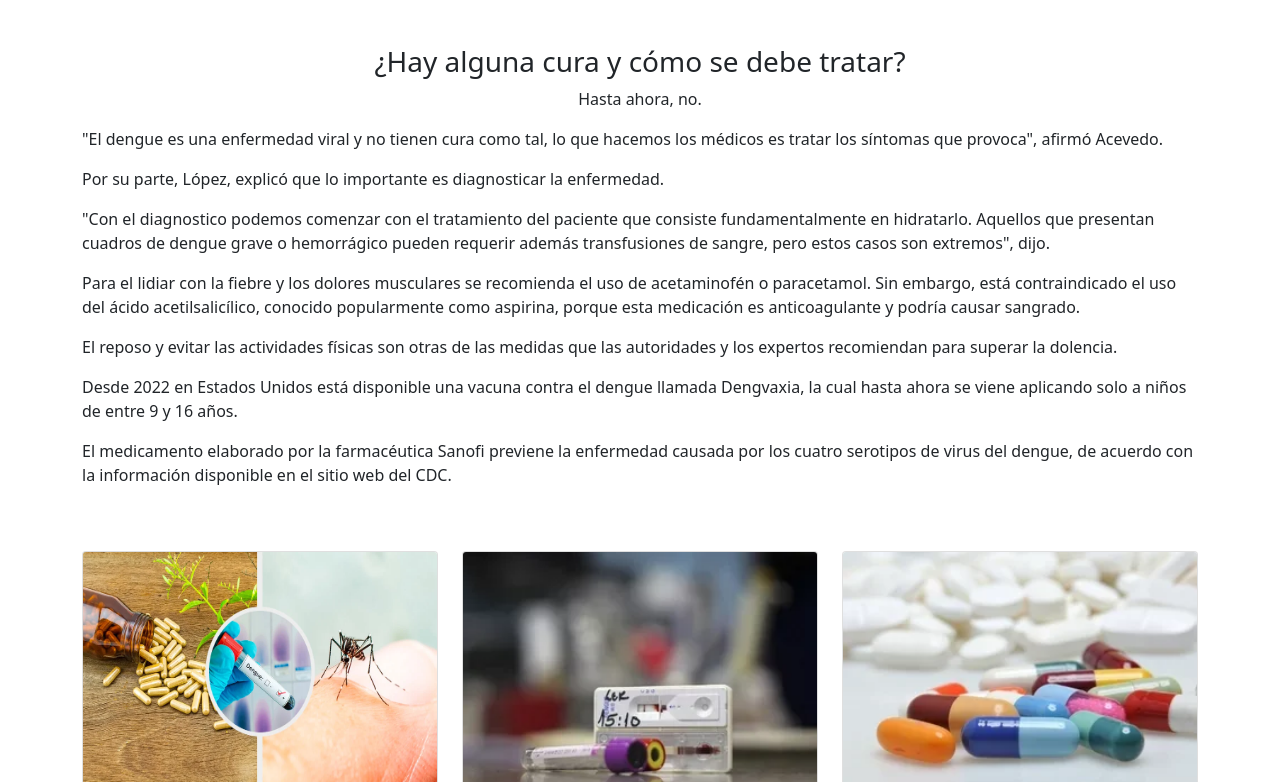
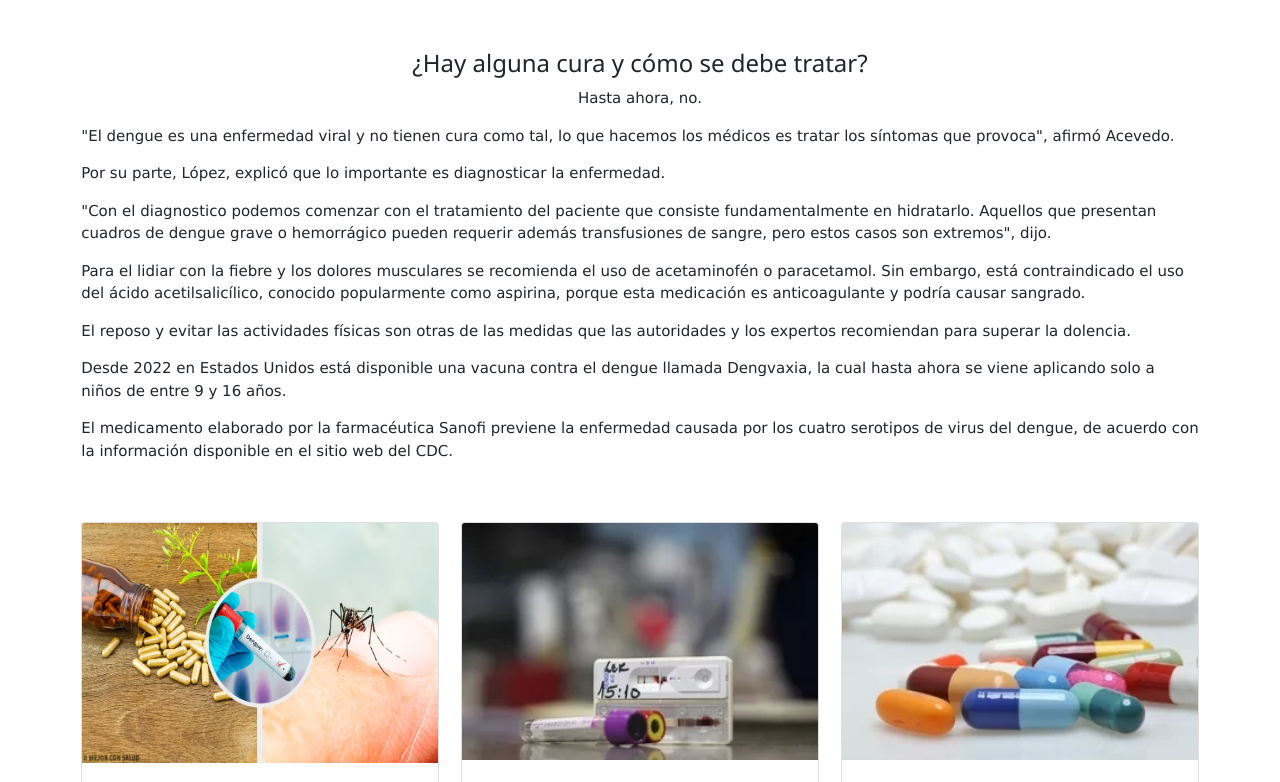
Before and after one commit to Kenializeth/Mi_sitio_HTML, a plain HTML site: page Tratamiento.html in a window 1280 px wide. Shown: the part 59-841 px from the top of the page. Drawn offline with nearby package versions, Linux system fonts and the light colour scheme; the site is published under a folder, as on GitHub Pages, so addresses that start at the root find nothing.

Commit message:
Update Tratamiento.html

```diff
--- a/Tratamiento.html
+++ b/Tratamiento.html
@@ -8,8 +8,8 @@
     <title>Sitio web informativo sobre la prevención del dengue</title>
     <link rel="icon" href="img/LOGO.webp">
     <link href="css/bootstrap.min.css" rel="stylesheet">
-    <link rel="stylesheet" href="/css/personalizado.css">
-    <link rel="stylesheet" href="/css/w3.css">
+    <link rel="stylesheet" href="css/personalizado.css">
+    <link rel="stylesheet" href="css/w3.css">
 </head>
 
 <body>
```
